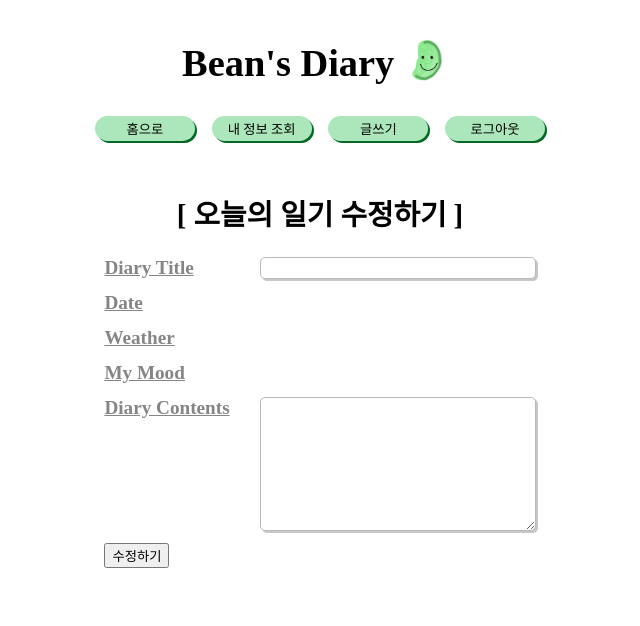
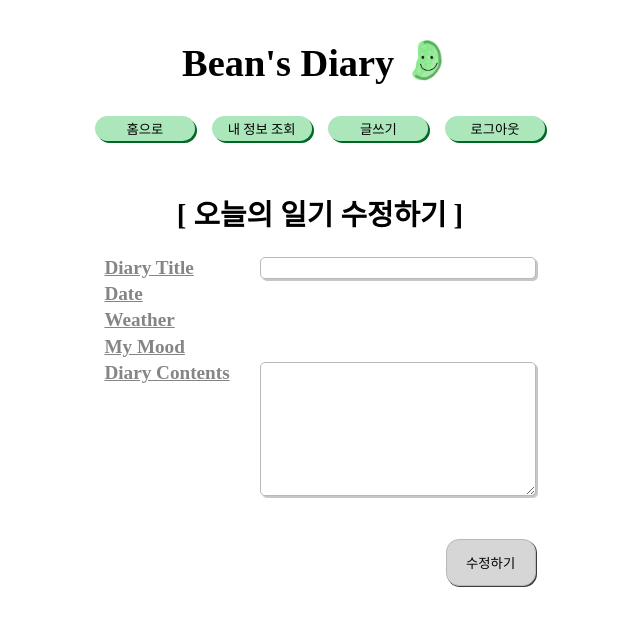
Before and after one commit to YebinLeee/MyDiary_Django-Project, a Django app: template diary/templates/edit.html in a window 1280 px wide. Shown: the top 626 px of the page, without its empty margins (320-960 px from the left). Run offline with Django 3.2, Linux system fonts and the light colour scheme; the template is opened without the code that fills it, so the values that code supplies are empty; some web fonts are replaced.

Commit message:
[FE] :: css 수정

```diff
--- a/diary/static/css/edit.css
+++ b/diary/static/css/edit.css
@@ -2,22 +2,18 @@
     display:flex;
     flex-direction:column;
     align-items:center;
-}
-.content{
-    width:100%;
-    display:flex;
-    flex-direction:row;
 }
 .input_title{
     width:40%;
     font-weight:bold;
     text-decoration:underline;
 }
-.content, #submit_diary{
+.content{
     display:flex;
+    width:100%;
     color:rgb(133, 133, 133);
     font-weight:bold;
-    margin-bottom:3%;
+    margin-bottom:1%;
 }
 input, #diary_contents{
     width:300px;
@@ -25,3 +21,16 @@ input, #diary_contents{
     border:0.5px solid rgb(185, 185, 185);
     box-shadow:2px 2px rgb(199, 199, 199);
 }
+#update_btn{
+    display:flex;
+    justify-content:flex-end;
+    margin-top:10%;
+}
+#submit{
+    width:90px;
+    background-color:rgb(214, 214, 214);
+    border-radius:13px;
+    border:0.5px solid rgb(185, 185, 185);
+    box-shadow:1px 1px rgb(61, 61, 61);
+    padding:3%;
+}
--- a/diary/templates/edit.html
+++ b/diary/templates/edit.html
@@ -1,7 +1,7 @@
 {% extends 'base.html' %}
 {% load static %}
 {% block title %} 일기 수정하기 {% endblock %}
-{% block css %} <link rel="stylesheet" href="{% static 'css/edit.css/' %}"> {% endblock %}
+{% block css %} <link rel="stylesheet" href="{% static 'css/edit.css' %}"> {% endblock %}
 {% block content %}
 
 <div id="edit_diary">
@@ -16,11 +16,11 @@
         <div class="content"> <div class="input_title"> Diary Contents</div> <textarea id="diary_contents" name="body" cols="45" rows="8" value="{{diary.body}}"> </textarea> </div>
 
         {% if diary.image %}
-            <img src="{{diary.image.url}}" width='500' alt="일기 사진 없음" />
+            <img src="{{diary.image.url}}" width='300' alt="일기 사진 없음" />
         {% endif %}
 
         <div id="update_btn">
-            <button> 수정하기 </button>
+            <button id="submit">  수정하기 </button>
         <div>
 
         </form>
--- a/diary/templates/home.html
+++ b/diary/templates/home.html
@@ -1,7 +1,7 @@
 {% extends 'base.html' %}
 {% load static %}
 {% block title %} 내 다이어리 게시판 {% endblock %}\
-{% block css %} <link rel="stylesheet" href="{% static 'css/new.css' %}"> {% endblock %}
+{% block css %} <link rel="stylesheet" href="{% static 'css/home.css/' %}"> {% endblock %}
 {% block content %}
 
     {% for d in diary %}
```
